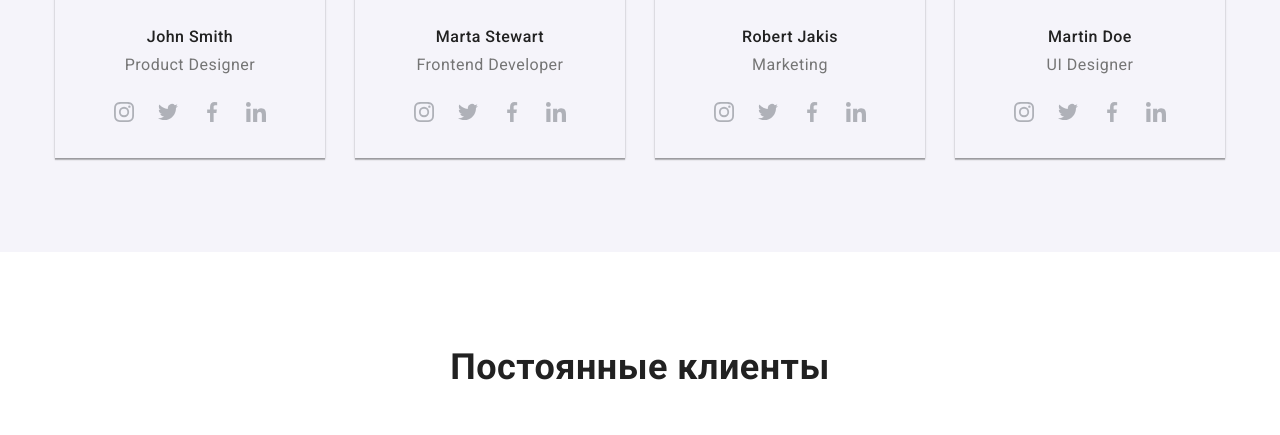
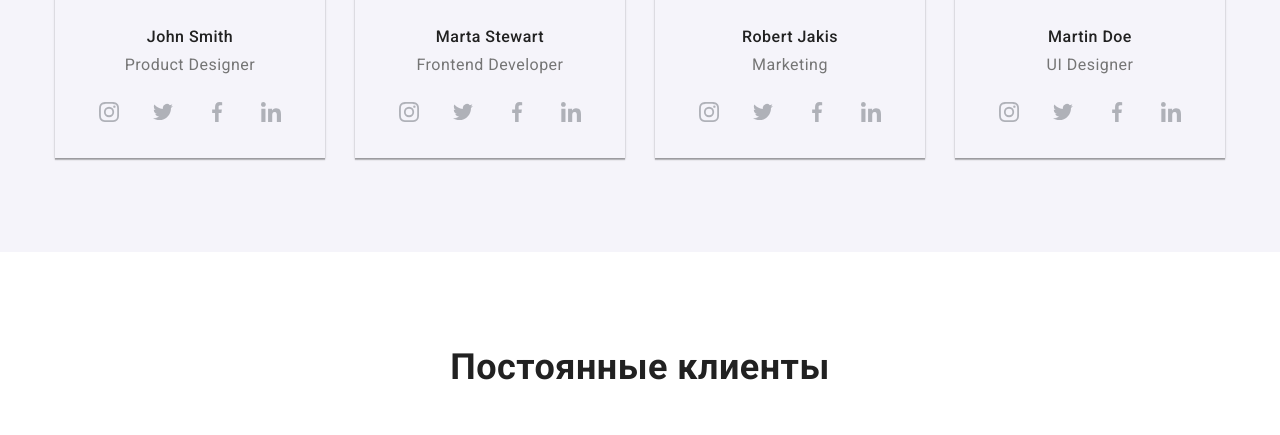
Before and after one commit to Irina-Koksharova/goit-markup-hw-05, a plain HTML site: page index.html in a window 1280 px wide. Shown: the part 2169-2604 px from the top of the page. Drawn offline with nearby package versions, Linux system fonts and the light colour scheme.

Commit message:
все готово)))

```diff
--- a/css/styles.css
+++ b/css/styles.css
@@ -13,7 +13,7 @@
 	--border-clients: #afb1b8;
 	--footer-links: rgba(255, 255, 255, 0.1);
 	--border-examples: #eeeeee;
-	--transition: color 3000ms cubic-bezier(0.4, 0, 0.2, 1);
+	--transition: 250ms cubic-bezier(0.4, 0, 0.2, 1);
 }
 
 body {
@@ -98,7 +98,7 @@ img {
 	padding-top: 32px;
 	padding-bottom: 32px;
 
-	transition: color 3000ms cubic-bezier(0.4, 0, 0.2, 1);
+	transition: color var(--transition);
 }
 
 .page:hover,
@@ -135,7 +135,7 @@ img {
 	padding-bottom: 32px;
 	color: var(--primary-grey-color);
 
-	transition: color 3000ms cubic-bezier(0.4, 0, 0.2, 1);
+	transition: color var(--transition);
 }
 
 .contact:hover,
@@ -152,7 +152,7 @@ img {
 	margin-right: 10px;
 	fill: var(--primary-grey-color);
 
-	transition: fill 3000ms cubic-bezier(0.4, 0, 0.2, 1);
+	transition: fill var(--transition);
 }
 
 /* Герой */
@@ -194,7 +194,7 @@ img {
 	line-height: 1.88;
 	letter-spacing: 0.06em;
 
-	transition: color 3000ms cubic-bezier(0.4, 0, 0.2, 1), background-color 3000ms cubic-bezier(0.4, 0, 0.2, 1);
+	transition: color var(--transition), background-color var(--transition);
 }
 
 .hero-button:hover,
@@ -418,7 +418,11 @@ hero-button:focus {
 	justify-content: center;
 	border-radius: 50%;
 
-	transition: background-color 3000ms cubic-bezier(0.4, 0, 0.2, 1);
+	transition: background-color var(--transition);
+}
+
+.item-links:not(:last-child) {
+	margin-right: 10px;
 }
 
 .t-links:hover,
@@ -434,7 +438,7 @@ hero-button:focus {
 .team-social {
 	fill: var(--border-clients);
 
-	transition: fill 3000ms cubic-bezier(0.4, 0, 0.2, 1);
+	transition: fill var(--transition);
 }
 
 /* Наши клиенты */
@@ -476,13 +480,13 @@ hero-button:focus {
 	border: 1px solid var(--border-clients);
 	border-radius: 4px;
 
-	transition: border 3000ms cubic-bezier(0.4, 0, 0.2, 1);
+	transition: border var(--transition);
 }
 
 .clients-logo {
 	fill: var(--border-clients);
 
-	transition: fill 3000ms cubic-bezier(0.4, 0, 0.2, 1);
+	transition: fill var(--transition);
 }
 
 .link-item:hover,
@@ -533,7 +537,7 @@ hero-button:focus {
 	display: block;
 
 	border: 1px solid var(--border-examples);
-	transition: box-shadow 3000ms cubic-bezier(0.4, 0, 0.2, 1);
+	transition: box-shadow var(--transition);
 }
 
 .examples-item:nth-child(3n) {
@@ -563,7 +567,7 @@ hero-button:focus {
 	border: none;
 	border-radius: 4px;
 
-	transition: color 3000ms cubic-bezier(0.4, 0, 0.2, 1), background 3000ms cubic-bezier(0.4, 0, 0.2, 1);
+	transition: color var(--transition), background var(--transition);
 }
 
 .button:hover,
@@ -584,7 +588,7 @@ hero-button:focus {
 	bottom: 0;
 	transform: translateY(100%);
 
-	transition: transform 3000ms cubic-bezier(0.4, 0, 0.2, 1);
+	transition: transform var(--transition);
 
 	margin-top: 0px;
 	margin-bottom: 0px;
@@ -700,7 +704,7 @@ hero-button:focus {
 	background-color: var(--footer-links);
 	border-radius: 50%;
 
-	transition: background-color 3000ms cubic-bezier(0.4, 0, 0.2, 1);
+	transition: background-color var(--transition);
 }
 
 .social-link:hover,
--- a/index.html
+++ b/index.html
@@ -142,28 +142,28 @@
 							<h3 class="team-subtitle">John Smith</h3>
 							<p class="team-text">Product Designer</p>
 							<ul class="team-sl">
-								<li>
+								<li class="item-links">
 									<a href="" aria-label="Ссылка на Instagram" class="t-links">
 										<svg class="team-social" width="20px" height="20px">
 											<use href="./images/symbol-defs.svg#icon-instagram"></use>
 										</svg>
 									</a>
 								</li>
-								<li>
+								<li class="item-links">
 									<a href="" aria-label="Ссылка на Twitter" class="t-links">
 										<svg class="team-social" width="20px" height="20px">
 											<use href="./images/symbol-defs.svg#icon-twitter"></use>
 										</svg>
 									</a>
 								</li>
-								<li>
+								<li class="item-links">
 									<a href="" aria-label="Ссылка на Facebook" class="t-links">
 										<svg class="team-social" width="20px" height="20px">
 											<use href="./images/symbol-defs.svg#icon-facebook"></use>
 										</svg>
 									</a>
 								</li>
-								<li>
+								<li class="item-links">
 									<a href="" aria-label="Ссылка на LinkedIN" class="t-links">
 										<svg class="team-social" width="20px" height="20px">
 											<use href="./images/symbol-defs.svg#icon-linkedin"></use>
@@ -178,28 +178,28 @@
 							<h3 class="team-subtitle">Marta Stewart</h3>
 							<p class="team-text">Frontend Developer</p>
 							<ul class="team-sl">
-								<li>
+								<li class="item-links">
 									<a href="" aria-label="Ссылка на Instagram" class="t-links">
 										<svg class="team-social" width="20px" height="20px">
 											<use href="./images/symbol-defs.svg#icon-instagram"></use>
 										</svg>
 									</a>
 								</li>
-								<li>
+								<li class="item-links">
 									<a href="" aria-label="Ссылка на Twitter" class="t-links">
 										<svg class="team-social" width="20px" height="20px">
 											<use href="./images/symbol-defs.svg#icon-twitter"></use>
 										</svg>
 									</a>
 								</li>
-								<li>
+								<li class="item-links">
 									<a href="" aria-label="Ссылка на Facebook" class="t-links">
 										<svg class="team-social" width="20px" height="20px">
 											<use href="./images/symbol-defs.svg#icon-facebook"></use>
 										</svg>
 									</a>
 								</li>
-								<li>
+								<li class="item-links">
 									<a href="" aria-label="Ссылка на LinkedIN" class="t-links">
 										<svg class="team-social" width="20px" height="20px">
 											<use href="./images/symbol-defs.svg#icon-linkedin"></use>
@@ -214,28 +214,28 @@
 							<h3 class="team-subtitle">Robert Jakis</h3>
 							<p class="team-text">Marketing</p>
 							<ul class="team-sl">
-								<li>
+								<li class="item-links">
 									<a href="" aria-label="Ссылка на Instagram" class="t-links">
 										<svg class="team-social" width="20px" height="20px">
 											<use href="./images/symbol-defs.svg#icon-instagram"></use>
 										</svg>
 									</a>
 								</li>
-								<li>
+								<li class="item-links">
 									<a href="" aria-label="Ссылка на Twitter" class="t-links">
 										<svg class="team-social" width="20px" height="20px">
 											<use href="./images/symbol-defs.svg#icon-twitter"></use>
 										</svg>
 									</a>
 								</li>
-								<li>
+								<li class="item-links">
 									<a href="" aria-label="Ссылка на Facebook" class="t-links">
 										<svg class="team-social" width="20px" height="20px">
 											<use href="./images/symbol-defs.svg#icon-facebook"></use>
 										</svg>
 									</a>
 								</li>
-								<li>
+								<li class="item-links">
 									<a href="" aria-label="Ссылка на LinkedIN" class="t-links">
 										<svg class="team-social" width="20px" height="20px">
 											<use href="./images/symbol-defs.svg#icon-linkedin"></use>
@@ -250,28 +250,28 @@
 							<h3 class="team-subtitle">Martin Doe</h3>
 							<p class="team-text">UI Designer</p>
 							<ul class="team-sl">
-								<li>
+								<li class="item-links">
 									<a href="" aria-label="Ссылка на Instagram" class="t-links">
 										<svg class="team-social" width="20px" height="20px">
 											<use href="./images/symbol-defs.svg#icon-instagram"></use>
 										</svg>
 									</a>
 								</li>
-								<li>
+								<li class="item-links">
 									<a href="" aria-label="Ссылка на Twitter" class="t-links">
 										<svg class="team-social" width="20px" height="20px">
 											<use href="./images/symbol-defs.svg#icon-twitter"></use>
 										</svg>
 									</a>
 								</li>
-								<li>
+								<li class="item-links">
 									<a href="" aria-label="Ссылка на Facebook" class="t-links">
 										<svg class="team-social" width="20px" height="20px">
 											<use href="./images/symbol-defs.svg#icon-facebook"></use>
 										</svg>
 									</a>
 								</li>
-								<li>
+								<li class="item-links">
 									<a href="" aria-label="Ссылка на LinkedIN" class="t-links">
 										<svg class="team-social" width="20px" height="20px">
 											<use href="./images/symbol-defs.svg#icon-linkedin"></use>
```
